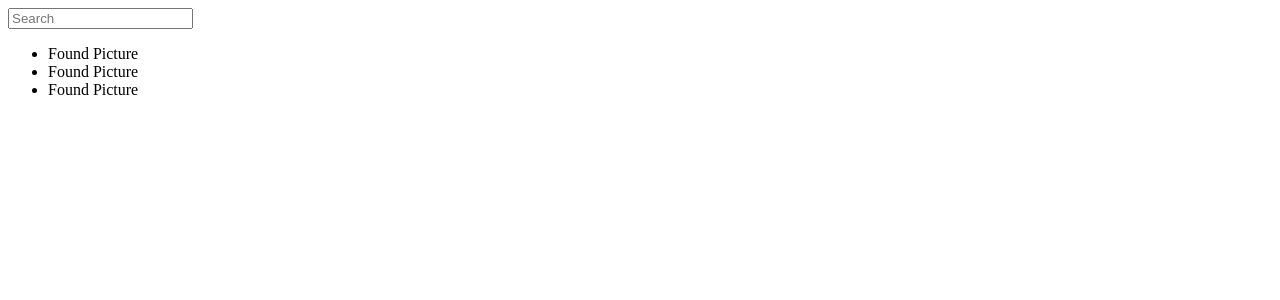
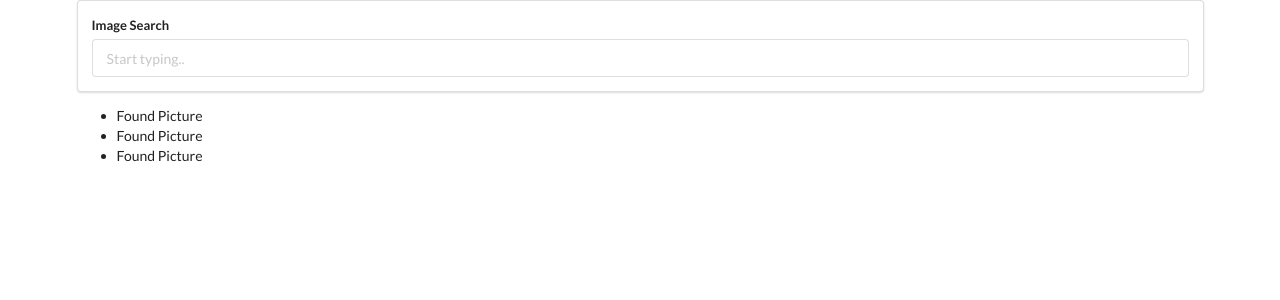
Before and after one commit to Madalin-Antonoiu/LearnReact-FormsSearchAPIAndMore, a React (Create React App) app: page / in a window 1280 px wide. Shown: the top 300 px of the page. Built offline with nearby package versions, Linux system fonts and the light colour scheme.

Commit message:
Whenever i type in search, it console logs :)

```diff
--- a/public/index.html
+++ b/public/index.html
@@ -1,16 +1,18 @@
 <!DOCTYPE html>
 <html lang="en">
-
   <head>
-	<meta charset="utf-8">
-	<link rel="shortcut icon" href="%PUBLIC_URL%/favicon.ico">
-	<meta name="viewport" content="width=device-width, initial-scale=1, shrink-to-fit=no">
-	<meta name="theme-color" content="#000000">
+    <meta charset="utf-8" />
+    <link rel="shortcut icon" href="%PUBLIC_URL%/favicon.ico" />
+    <meta
+      name="viewport"
+      content="width=device-width, initial-scale=1, shrink-to-fit=no"
+    />
+    <meta name="theme-color" content="#000000" />
     <!--
       manifest.json provides metadata used when your web app is added to the
       homescreen on Android. See https://developers.google.com/web/fundamentals/web-app-manifest/
     -->
-	<link rel="manifest" href="%PUBLIC_URL%/manifest.json">
+    <link rel="manifest" href="%PUBLIC_URL%/manifest.json" />
     <!--
       Notice the use of %PUBLIC_URL% in the tags above.
       It will be replaced with the URL of the `public` folder during the build.
@@ -20,6 +22,11 @@
       work correctly both with client-side routing and a non-root public URL.
       Learn how to configure a non-root public URL by running `npm run build`.
     -->
+    <!-- 1. Added Semantic UI-->
+    <link
+      rel="stylesheet"
+      href="https://cdnjs.cloudflare.com/ajax/libs/semantic-ui/2.4.1/semantic.min.css"
+    />
     <title>React App</title>
   </head>
 
@@ -39,5 +46,4 @@
       To create a production bundle, use `npm run build` or `yarn build`.
     -->
   </body>
-
 </html>
--- a/src/components/App.js
+++ b/src/components/App.js
@@ -4,7 +4,7 @@
 
 const App = () => {
   return (
-    <div>
+    <div className="ui container">
       <SearchBar />
       <ImageList />
     </div>
--- a/src/components/ImageList.js
+++ b/src/components/ImageList.js
@@ -1,5 +1,6 @@
 import React from "react";
 
+//Functional component
 const ListDisplay = () => {
   return (
     <ul>
--- a/src/components/SearchBar.js
+++ b/src/components/SearchBar.js
@@ -1,11 +1,25 @@
 import React from "react";
 
+//Class-based component
 class SearchBar extends React.Component {
+  onInputChange(event) {
+    console.log(event.target.value);
+  }
+
   render() {
     return (
-      <form>
-        <input type="text" placeholder="Search" />
-      </form>
+      <div className="ui segment">
+        <form className="ui form">
+          <div className="field">
+            <label> Image Search</label>
+            <input
+              type="text"
+              onChange={this.onInputChange}
+              placeholder="Start typing.."
+            />
+          </div>
+        </form>
+      </div>
     );
   }
 }
```
Lines whose indentation alone changed are shown as unchanged.
